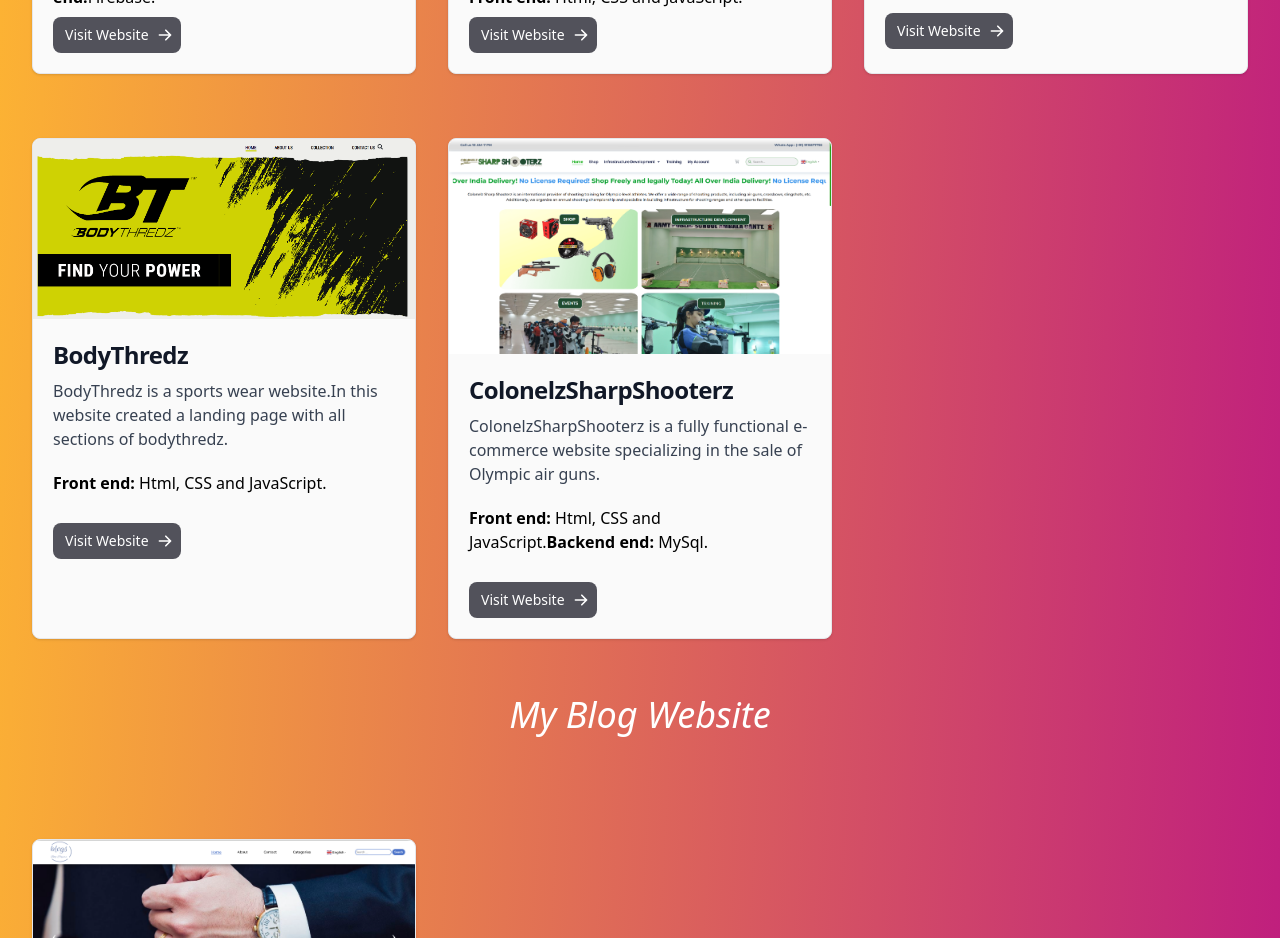
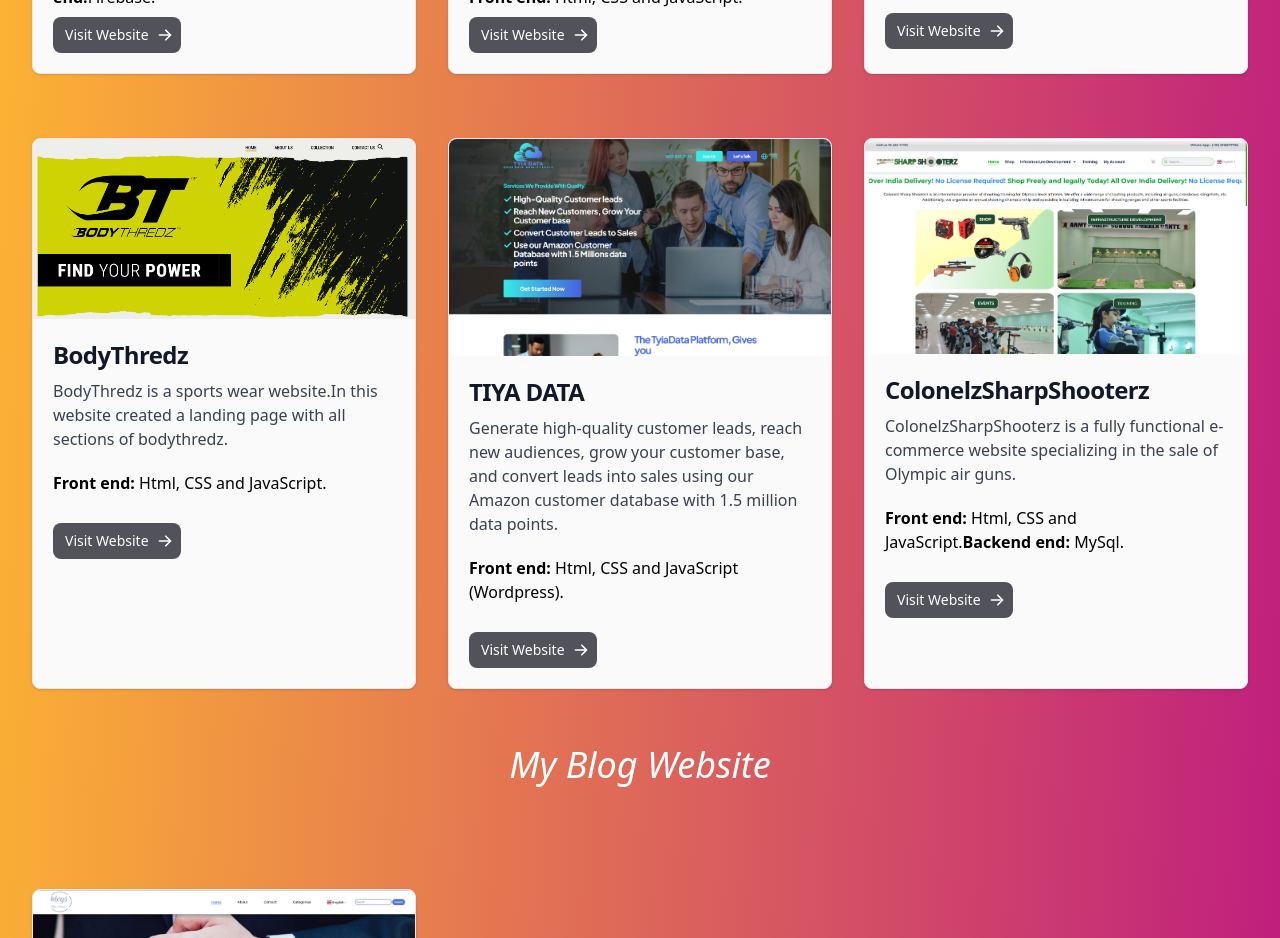
Before and after one commit to akshay7272/portfolio, a React (Create React App) app: page /projects in a window 1280 px wide. Shown: the part 1200-2138 px from the top of the page. Built offline with nearby package versions, Linux system fonts and the light colour scheme.

Commit message:
added new project to the portfolio tiya data

```diff
--- a/src/components/Projects.js
+++ b/src/components/Projects.js
@@ -14,6 +14,7 @@
 import blog from "../images/blog.png"
 import colonelz from "../images/colonelz.png"
 import food from "../images/food.png"
+import traya from "../images/traya.png"
 function Projects() {
   return (
     <>
@@ -311,6 +312,48 @@
 
                   <a
                     href="https://bodythredz.com/"
+                    target="_blank"
+                    rel="noreferrer"
+                    className="inline-flex items-center px-3 py-2 text-sm font-medium text-center mt-7 text-white bg-zinc-600 rounded-lg hover:bg-blue-800 focus:ring-4 focus:outline-none focus:ring-blue-300 dark:bg-blue-600 dark:hover:bg-blue-700 dark:focus:ring-blue-800"
+                  >
+                    Visit Website
+                    <svg
+                      aria-hidden="true"
+                      className="w-4 h-4 ml-2 -mr-1 "
+                      fill="currentColor"
+                      viewBox="0 0 20 20"
+                      xmlns="http://www.w3.org/2000/svg"
+                    >
+                      <path
+                        fillRule="evenodd"
+                        d="M10.293 3.293a1 1 0 011.414 0l6 6a1 1 0 010 1.414l-6 6a1 1 0 01-1.414-1.414L14.586 11H3a1 1 0 110-2h11.586l-4.293-4.293a1 1 0 010-1.414z"
+                        clipRule="evenodd"
+                      ></path>
+                    </svg>
+                  </a>
+                </div>
+              </div>
+              <div className="mx-auto max-w-sm bg-neutral-50 border border-gray-200 rounded-lg shadow ">
+                <img
+                  className="rounded-t-lg"
+                  src={traya}
+                  alt=""
+                  loading="lazy"
+                />
+                <div className="p-5">
+                  <h5 className="mb-2 text-2xl font-bold tracking-tight text-gray-900 ">
+                    TIYA DATA
+                  </h5>
+                  <p className="mb-3 font-normal text-gray-700 dark:text-gray-400">
+                  Generate high-quality customer leads, reach new audiences, grow your customer base, and convert leads into sales using our Amazon customer database with 1.5 million data points.
+                  </p>
+
+                  <p className="pt-2">
+                    <b>Front end:</b> Html, CSS and JavaScript (Wordpress).
+                  </p>
+
+                  <a
+                    href="https://zeroguess.us/n06/leadgeneration/"
                     target="_blank"
                     rel="noreferrer"
                     className="inline-flex items-center px-3 py-2 text-sm font-medium text-center mt-7 text-white bg-zinc-600 rounded-lg hover:bg-blue-800 focus:ring-4 focus:outline-none focus:ring-blue-300 dark:bg-blue-600 dark:hover:bg-blue-700 dark:focus:ring-blue-800"
```
Also changed, not shown: src/images/traya.png (added).
